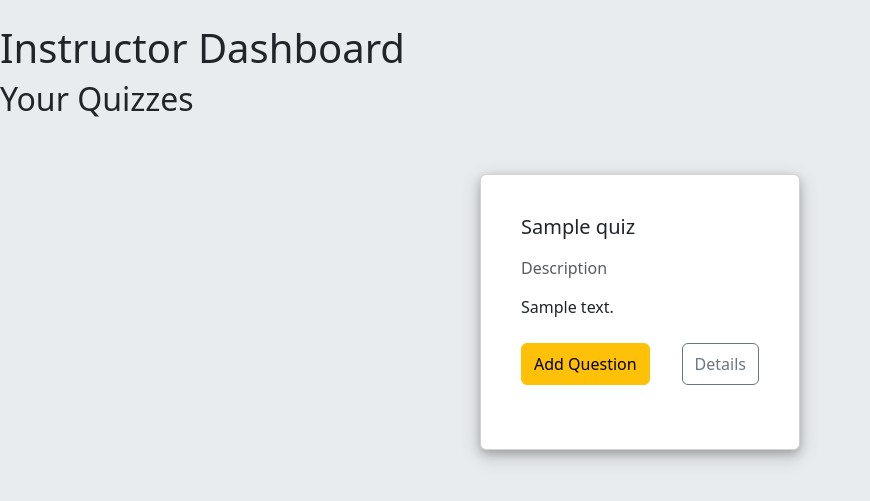
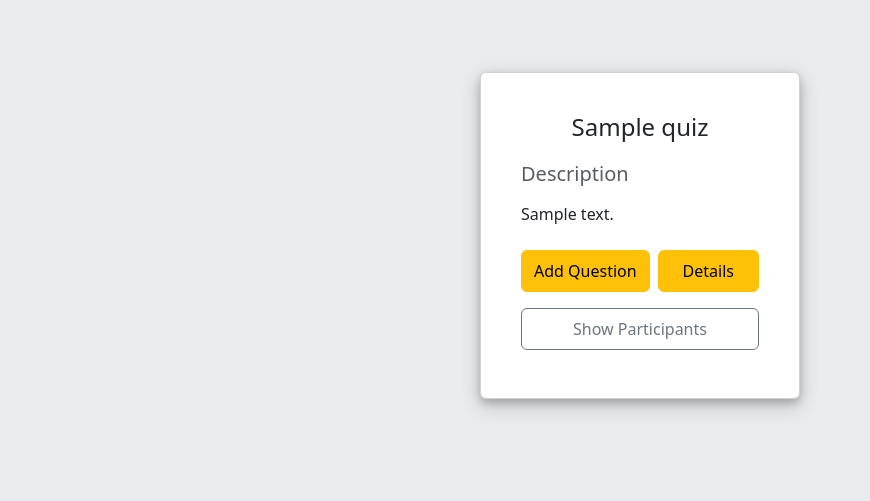
Before and after one commit to Youngnovate-Foundation/Django-QuizApp-David, a Django app: page /instructor/home/ in a window 1280 px wide. Shown: the part 97-598 px from the top of the page, without its empty margins (0-870 px from the left). Run offline with Django 5.2, Linux system fonts and the light colour scheme; a user stored in the database is signed in; tables that the repository leaves empty hold one stand-in row (values such as "Sample post").

```diff
--- a/quiz_app/Templates/quiz_app/Instructor/inst_home.html
+++ b/quiz_app/Templates/quiz_app/Instructor/inst_home.html
@@ -16,22 +16,20 @@
 {% endblock nav-items %}
 
 {% block content %}
-    <h1>Instructor Dashboard</h1>
-
-    <h2>Your Quizzes</h2>
     <main class="d-flex justify-content-evenly flex-wrap pt-5">
         {% if quizzes %}
             {% for quiz in quizzes %}
-                <div class="card" style="width: 25%;">
+                <div class="card w-25" style="min-width: 300px;">
                     <div class="card-body">
-                        <div class="p-4 mb-4">
-                            <h5 class="card-title mb-4">{{ quiz.title }}</h5>
-                        <h6 class="card-subtitle mb-3 text-body-secondary">Description</h6>
-                        <p class="card-text">{{ quiz.description }}</p>
-                        <div class="d-flex justify-content-between mt-4">
-                            <a href="{% url 'add_question' quiz.id %}" class="btn btn-warning py-2">Add Question</a>
-                            <a href="#" class="btn btn-outline-secondary py-2">Details</a>
-                        </div>
+                        <div class="px-4 pt-4 pb-2 mb-4">
+                            <h4 class="card-title mb-4 text-center">{{ quiz.title }}</h5>
+                            <h5 class="card-subtitle mb-3 text-body-secondary">Description</h6>
+                            <p class="card-text">{{ quiz.description }}</p>
+                            <div class="d-flex justify-content-between mt-4 flex-wrap">
+                                <a href="{% url 'add_question' quiz.id %}" class="btn btn-warning py-2">Add Question</a>
+                                <a href="{% url 'view_quiz_instructor' quiz.id %}" class="btn btn-warning py-2 px-4">Details</a>
+                            </div>
+                            <a href="" class="btn btn-outline-secondary mt-3 py-2 w-100">Show Participants</a>
                         </div>
                     </div>
                 </div>
--- a/quiz_app/models.py
+++ b/quiz_app/models.py
@@ -32,7 +32,8 @@ class Question(models.Model):
     option3 = models.CharField(max_length=150, blank=True, null=True)
     option4 = models.CharField(max_length=150, blank=True, null=True)
     correct_option = models.CharField(max_length=1, choices=Options, blank=True, null=True)
-    answer_text = models.TextField(blank=True, null=True)
+    answer_text_SA = models.TextField(blank=True, null=True)
+    answer_text_TF = models.CharField(blank=True, null=True, choices=[('True', 'True'), ('False', 'False')])
 
     def __str__(self):
         return f'{self.quiz.title} - {self.question_text}'
--- a/quiz_app/static/CSS/style.css
+++ b/quiz_app/static/CSS/style.css
@@ -9,3 +9,7 @@ body{
     box-shadow: 0 4px 8px 0 rgba(0, 0, 0, 0.2), 0 6px 20px 0 rgba(0, 0, 0, 0.19);
     min-width: 150px;
 }
+
+.ms-n1 {
+  margin-left: -0.25rem !important;
+}
--- a/quiz_app/views.py
+++ b/quiz_app/views.py
@@ -47,7 +47,7 @@ class Add_QuestionView(View):
             messages.error(request, "Question creation Failed")
             return render(request, 'quiz_app/Instructor/add_question.html', {'add_question_form': add_question_form, 'quiz_id': quiz_id})
 
-def view_qiuz_instructor(request, quiz_id):
-    quiz = Quiz.objects.get(id=quiz_id)
+def view_qiuz_instructor(request, question_id):
+    quiz = Quiz.objects.get(id=question_id)
     questions = quiz.questions.all()
-    return render(request, 'quiz_app/Instructor/view_quiz.html', {'quiz': quiz,'questions': questions})
+    return render(request, 'quiz_app/Instructor/view_quiz_instructor.html', {'quiz': quiz,'questions': questions})
```
Also changed, not shown: quiz_app/Templates/quiz_app/Instructor/view_quiz_instructor.html (added, +75 -0 lines), quiz_app/forms.py (+5 -3 lines), quiz_app/migrations/0004_question_answer_text_question_correct_option_and_more.py (added), quiz_app/migrations/0005_rename_answer_text_question_answer_text_sa_and_more.py (added), quiz_app/migrations/0006_alter_question_answer_text_tf.py (added).
